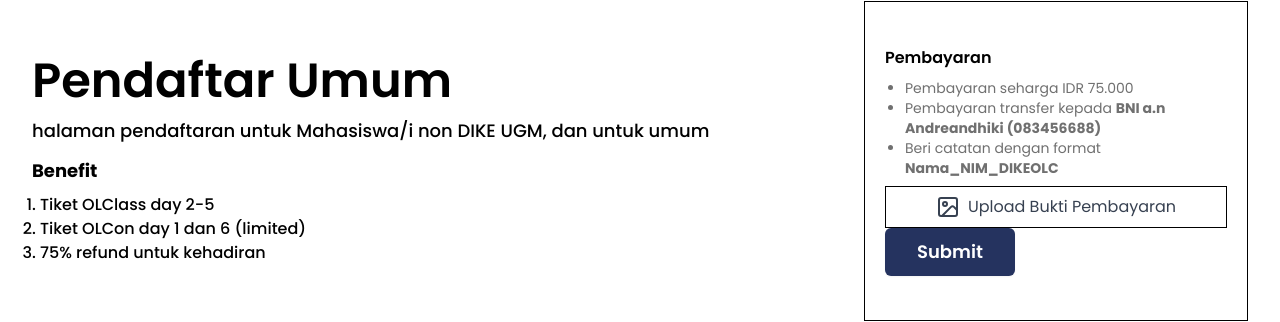
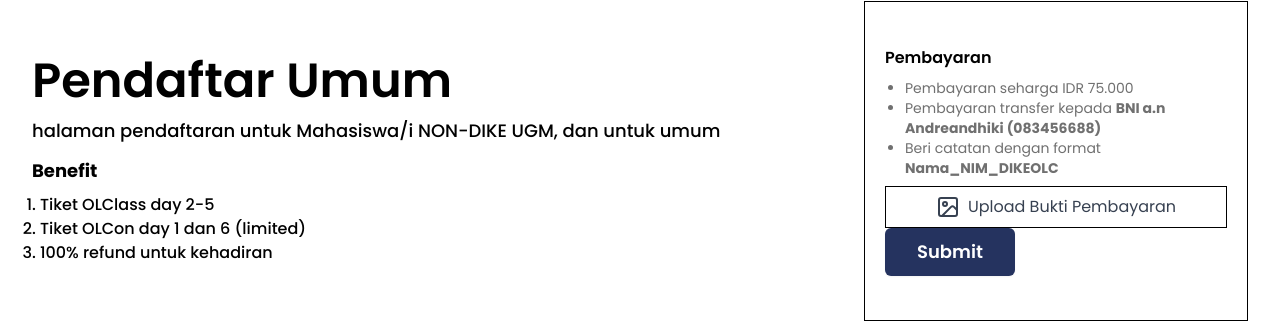
Before and after one commit to vityasyyy/olc_2024_dev, a Next.js app in the folder frontend/: page /olclass/1/payment in a window 1280 px wide. Shown: the part 211-533 px from the top of the page. Built offline with nearby package versions, Linux system fonts and the light colour scheme; no server answers.

Commit message:
fix: fixed wrong shit FUCK

```diff
--- a/frontend/components/payment/Title.jsx
+++ b/frontend/components/payment/Title.jsx
@@ -27,13 +27,13 @@ export default function Title({ isDike }) {
             Pendaftar Umum
           </h1>
           <p className="my-1 text-lg font-medium">
-            halaman pendaftaran untuk Mahasiswa/i non DIKE UGM, dan untuk umum
+            halaman pendaftaran untuk Mahasiswa/i NON-DIKE UGM, dan untuk umum
           </p>
           <p className="text-lg font-bold">Benefit</p>
           <ol className="mx-2 list-decimal font-medium">
             <li>Tiket OLClass day 2-5</li>
             <li>Tiket OLCon day 1 dan 6 (limited)</li>
-            <li>75% refund untuk kehadiran</li>
+            <li>100% refund untuk kehadiran</li>
           </ol>
         </div>
       </>
```
